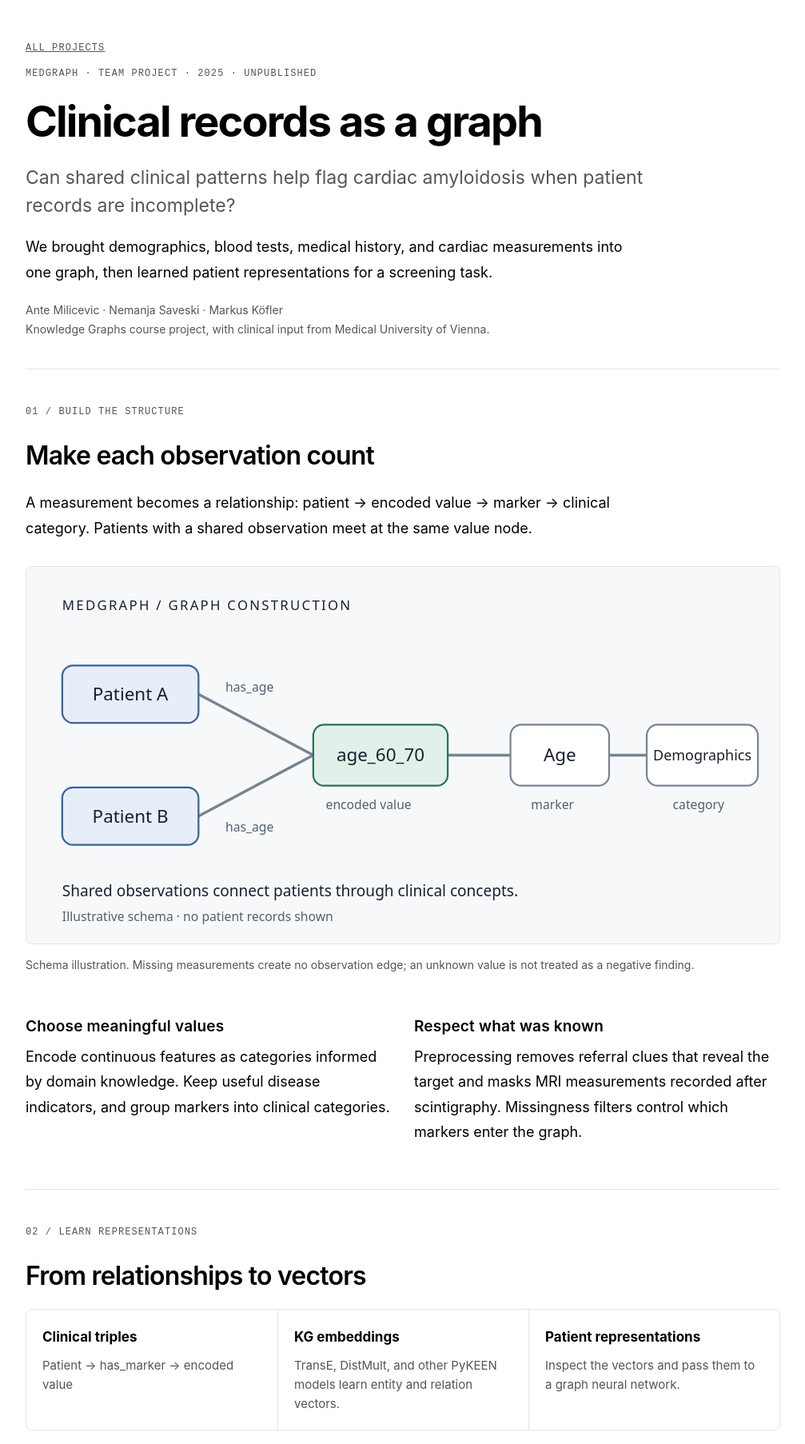
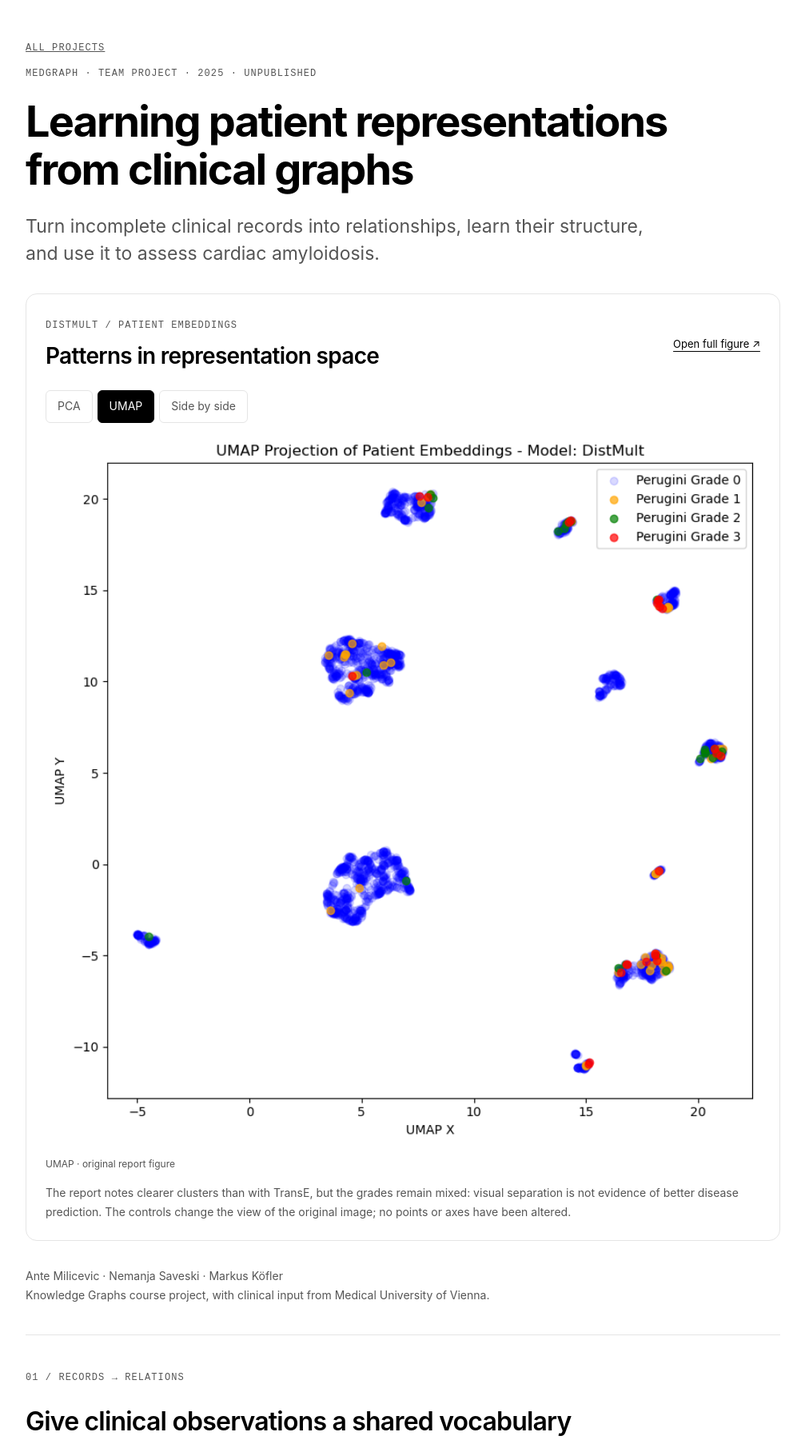
Before and after one commit to MarkusStefan/MarkusStefan.github.io, a website: page projects/medgraph/index.html in a window 1280 px wide. Shown: the part 100-1906 px from the top of the page at 80% size, without its empty margins (136-1143 px from the left). Drawn offline with Linux system fonts and the light colour scheme.

Commit message:
Refine MedGraph visual report and restore imaging project placement

```diff
--- a/assets/css/styles.css
+++ b/assets/css/styles.css
@@ -535,6 +535,11 @@ p { margin-bottom: 1.2rem; }
 .card:hover img {
   filter: grayscale(0%);
   transform: scale(1.02);
+}
+.card img[src="/assets/images/projects/medgraph/distmult.png"] {
+  object-fit: contain;
+  filter: none;
+  background: white;
 }
 .card h3 { margin: 12px 0 8px 0; font-size: 18px; }
 .card p { margin: 0 0 8px 0; color: var(--muted); line-height: 1.5; }
--- /dev/null
+++ b/projects/medgraph/embeddings.js
@@ -0,0 +1,22 @@
+const figure = document.querySelector('.embedding-explorer');
+
+if (figure) {
+  const controls = figure.querySelector('.embedding-controls');
+  const buttons = controls.querySelectorAll('button');
+  const label = figure.querySelector('.embedding-view-label');
+  const labels = { pca: 'PCA', umap: 'UMAP', both: 'PCA and UMAP' };
+
+  function showProjection(view) {
+    figure.dataset.view = view;
+    buttons.forEach(button => {
+      button.setAttribute('aria-pressed', String(button.dataset.projection === view));
+    });
+    label.textContent = labels[view] + ' · original report figure';
+  }
+
+  buttons.forEach(button => {
+    button.addEventListener('click', () => showProjection(button.dataset.projection));
+  });
+  controls.hidden = false;
+  showProjection('umap');
+}
--- a/projects/medgraph/index.html
+++ b/projects/medgraph/index.html
@@ -3,18 +3,19 @@
 <head>
 <meta charset="utf-8">
 <meta name="viewport" content="width=device-width, initial-scale=1">
-<title>MedGraph: Clinical records as a graph | Markus Köfler</title>
+<title>MedGraph: Learning patient representations | Markus Köfler</title>
 <meta name="description" content="Domain-informed clinical graph construction, knowledge graph embeddings, and GNNs for an exploratory cardiac amyloidosis screening project.">
 <link rel="canonical" href="https://markusstefan.github.io/projects/medgraph/">
-<meta property="og:title" content="MedGraph: Clinical records as a graph">
+<meta property="og:title" content="MedGraph: Learning patient representations">
 <meta property="og:description" content="From sparse clinical records to graph representations and an exploratory screening model.">
 <meta property="og:type" content="article">
-<meta property="og:image" content="https://markusstefan.github.io/assets/images/projects/medgraph/graph-construction.svg">
+<meta property="og:image" content="https://markusstefan.github.io/assets/images/projects/medgraph/distmult.png">
 <link rel="icon" href="/assets/favicon.svg" type="image/svg+xml">
 <link rel="stylesheet" href="/assets/css/styles.css">
 <link rel="stylesheet" href="/assets/css/research-report.css">
 <link rel="stylesheet" href="/projects/medgraph/report.css">
 <script defer src="/assets/js/main.js"></script>
+<script defer src="/projects/medgraph/embeddings.js"></script>
 </head>
 <body id="top" class="report-page medgraph-page">
 <a class="skip-link" href="#report">Skip to report</a>
@@ -47,39 +48,50 @@
 <main id="report" class="report">
 <a class="eyebrow" href="/projects/">All projects</a>
 <p class="eyebrow">MedGraph · Team project · 2025 · Unpublished</p>
-<h1>Clinical records as a graph</h1>
-<p class="report-lede">Can shared clinical patterns help flag cardiac amyloidosis when patient records are incomplete?</p>
-<p>We brought demographics, blood tests, medical history, and cardiac measurements into one graph, then learned patient representations for a screening task.</p>
+<h1>Learning patient representations from clinical graphs</h1>
+<p class="report-lede">Turn incomplete clinical records into relationships, learn their structure, and use it to assess cardiac amyloidosis.</p>
+<figure class="lead-figure embedding-explorer" data-view="both">
+<div class="embedding-heading"><div><span class="eyebrow">DistMult / Patient embeddings</span><h2>Patterns in representation space</h2></div><a class="figure-source" href="/assets/images/projects/medgraph/distmult.png">Open full figure ↗</a></div>
+<div class="embedding-controls" role="group" aria-label="Choose embedding projection" hidden>
+<button type="button" data-projection="pca" aria-pressed="false" aria-controls="embedding-frame">PCA</button>
+<button type="button" data-projection="umap" aria-pressed="false" aria-controls="embedding-frame">UMAP</button>
+<button type="button" data-projection="both" aria-pressed="true" aria-controls="embedding-frame">Side by side</button>
+</div>
+<div id="embedding-frame" class="embedding-frame"><img src="/assets/images/projects/medgraph/distmult.png" width="1589" height="790" alt="Original report figure: PCA and UMAP projections of DistMult patient embeddings, colored by Perugini grade. Distinct clusters contain mixed grades."></div>
+<p class="embedding-view-label" aria-live="polite">PCA and UMAP · original report figure</p>
+<figcaption>The report notes clearer clusters than with TransE, but the grades remain mixed: visual separation is not evidence of better disease prediction. The controls change the view of the original image; no points or axes have been altered.</figcaption>
+</figure>
 <p class="small">Ante Milicevic · Nemanja Saveski · Markus Köfler<br>Knowledge Graphs course project, with clinical input from Medical University of Vienna.</p>
 
 <section aria-labelledby="construction">
-<p class="eyebrow">01 / Build the structure</p>
-<h2 id="construction">Make each observation count</h2>
-<p>A measurement becomes a relationship: patient → encoded value → marker → clinical category. Patients with a shared observation meet at the same value node.</p>
-<figure><img src="/assets/images/projects/medgraph/graph-construction.svg" width="840" height="420" alt="Illustrative graph: Patient A and Patient B share age_60_70, linked to Age and then Demographics."><figcaption>Schema illustration. Missing measurements create no observation edge; an unknown value is not treated as a negative finding.</figcaption></figure>
+<p class="eyebrow">01 / Records → relations</p>
+<h2 id="construction">Give clinical observations a shared vocabulary</h2>
+<p>Demographics, blood tests, medical history, and cardiac measurements arrive as a sparse table. We translated observed values into triples: <strong>patient → relation → encoded marker value</strong>. For example, age 64 becomes <code>patient → has_age → age_60_70</code>.</p>
 <div class="construction-notes">
-<div><h3>Choose meaningful values</h3><p>Encode continuous features as categories informed by domain knowledge. Keep useful disease indicators, and group markers into clinical categories.</p></div>
-<div><h3>Respect what was known</h3><p>Preprocessing removes referral clues that reveal the target and masks MRI measurements recorded after scintigraphy. Missingness filters control which markers enter the graph.</p></div>
+<div><h3>Encode clinical meaning</h3><p>Domain-informed bins turn continuous measurements into categories. Marker values link to their marker and clinical category, so individual observations sit within a common schema.</p></div>
+<div><h3>Keep useful observations</h3><p>We filtered sparse or unsuitable variables, removed referral clues that reveal the target, and masked MRI measurements taken after scintigraphy. An unrecorded marker creates no observation edge.</p></div>
 </div>
+<figure><a href="/assets/images/projects/medgraph/bipartite.png"><img src="/assets/images/projects/medgraph/bipartite.png" width="1744" height="902" loading="lazy" alt="Project graph visualization with two pink patient nodes connected to yellow encoded marker-value nodes, including shared and patient-specific observations."></a><figcaption>From the report: pink nodes are patients; yellow nodes are encoded values such as <code>Smoking_no</code> or an age bin. Patients share a neighbor when their recorded values match. This bipartite view has no direct patient–patient or marker–marker links. Label nodes shown here belong to the exploratory graph; target edges are excluded from GNN inputs.</figcaption></figure>
 </section>
 
 <section aria-labelledby="representations">
-<p class="eyebrow">02 / Learn representations</p>
-<h2 id="representations">From relationships to vectors</h2>
+<p class="eyebrow">02 / Relations → representations</p>
+<h2 id="representations">Learn vectors from the graph</h2>
+<p>Using PyKEEN, we trained models including TransE and DistMult to score observed triples above corrupted alternatives. Each patient, marker value, and relation receives a learned vector: a compact representation of its role in the graph.</p>
 <ol class="model-flow">
-<li><strong>Clinical triples</strong><span>Patient → has_marker → encoded value</span></li>
-<li><strong>KG embeddings</strong><span>TransE, DistMult, and other PyKEEN models learn entity and relation vectors.</span></li>
-<li><strong>Patient representations</strong><span>Inspect the vectors and pass them to a graph neural network.</span></li>
+<li><strong>Encode</strong><span>Clinical records become typed relationships between entities.</span></li>
+<li><strong>Embed</strong><span>KG models learn entity and relation vectors from those triples.</span></li>
+<li><strong>Inspect &amp; predict</strong><span>Explore patient embeddings, then use the vectors as GNN features.</span></li>
 </ol>
-<figure><a href="/assets/images/projects/medgraph/transe-projections.png"><img src="/assets/images/projects/medgraph/transe-projections.png" width="1590" height="790" loading="lazy" alt="Saved TransE patient embeddings projected with PCA and UMAP, colored by Perugini grade. Grades overlap in both views."></a><figcaption>From the project report: PCA and UMAP views of TransE patient embeddings. The grades overlap; these projections alone do not establish predictive performance. Open the image for a closer look.</figcaption></figure>
+<p>The opening figure shows DistMult’s patient vectors. We used these projections to inspect representation structure, alongside link prediction to assess how well models recover held-out outcome links.</p>
 </section>
 
 <section aria-labelledby="prediction">
-<p class="eyebrow">03 / Assess disease prediction</p>
-<h2 id="prediction">Let the neighborhood inform the prediction</h2>
-<p>We used KG vectors as features in a heterogeneous graph and tested GNNs, including GraphSAGE, to combine information from connected clinical markers. The binary target was scintigraphy Perugini grade ≥ 2 versus grades 0–1.</p>
-<div class="callout"><p><strong>The trade-off:</strong> the report’s cohort-based GraphSAGE experiment favored recall, catching more positive cases at the cost of many false positives.</p></div>
-<p class="small">Earlier screening was the motivation. This retrospective course project does not establish prediction of future disease or clinical readiness. Bin choices, information leakage across embedding and GNN stages, and comparison with well-tuned tabular baselines still need validation.</p>
+<p class="eyebrow">03 / Representations → prediction</p>
+<h2 id="prediction">Combine clinical evidence through message passing</h2>
+<p>We used KG vectors as node and edge features in a heterogeneous graph, with clinical categories and marker-specific relations. GNNs, including GraphSAGE, aggregate information from connected nodes to learn representations tailored to a binary target: scintigraphy Perugini grade ≥ 2 versus grades 0–1.</p>
+<div class="callout"><p><strong>The screening trade-off:</strong> the report evaluated GraphSAGE across earlier and later patient cohorts. Favoring recall reduced missed positive cases, but produced many false positives.</p></div>
+<p class="small">Earlier screening motivated the project. The retrospective experiments do not establish prediction of future disease or clinical readiness. Further work includes validating bin choices, checking information leakage across training stages, and comparing against strong tabular baselines.</p>
 </section>
 </main>
 		<footer class="site-footer reveal">
--- a/projects/medgraph/report.css
+++ b/projects/medgraph/report.css
@@ -14,3 +14,25 @@
   .construction-notes, .model-flow { grid-template-columns: 1fr; gap: 0; }
   .model-flow li + li { border-left: 0; border-top: 1px solid var(--border); }
 }
+
+.medgraph-page .embedding-explorer { padding: 24px; border: 1px solid var(--border); border-radius: 14px; background: var(--card-bg); }
+.embedding-heading { display: flex; flex-wrap: wrap; align-items: center; justify-content: space-between; gap: 12px; }
+.medgraph-page .embedding-heading h2 { font-size: clamp(21px, 3vw, 28px); margin: 6px 0 0; }
+.figure-source { font-size: 13px; text-underline-offset: 4px; }
+.embedding-controls { display: flex; flex-wrap: wrap; gap: 6px; margin: 20px 0 16px; }
+.embedding-controls[hidden] { display: none; }
+.embedding-controls button { border: 1px solid var(--border); border-radius: 6px; background: var(--bg-body); color: var(--muted); padding: 8px 14px; font: inherit; font-size: 14px; cursor: pointer; }
+.embedding-controls button[aria-pressed="true"] { color: var(--bg-body); background: var(--fg); border-color: var(--fg); }
+.embedding-frame { overflow: hidden; border-radius: 8px; background: white; }
+.medgraph-page .embedding-frame img { width: 200%; max-width: none; border: 0; border-radius: 0; transform: none; }
+.embedding-explorer[data-view="umap"] .embedding-frame img { transform: translateX(-50%); }
+.medgraph-page .embedding-explorer[data-view="both"] .embedding-frame img { width: 100%; transform: none; }
+.medgraph-page .embedding-view-label { margin: 12px 0 0; font-size: 12px; color: var(--muted); }
+@media (max-width: 600px) {
+  .medgraph-page .embedding-explorer { padding: 14px; margin-left: -4px; margin-right: -4px; }
+  .embedding-controls button { min-height: 44px; }
+}
+@media print {
+  .embedding-controls, .figure-source { display: none; }
+  .medgraph-page .embedding-frame img { width: 100%; transform: none !important; }
+}
```
Also changed, not shown: projects/medgraph/provenance.json (+13 -4 lines), assets/images/projects/medgraph/bipartite.png (added), assets/images/projects/medgraph/distmult.png (added), projects/manifest.json, research/manifest.json.
